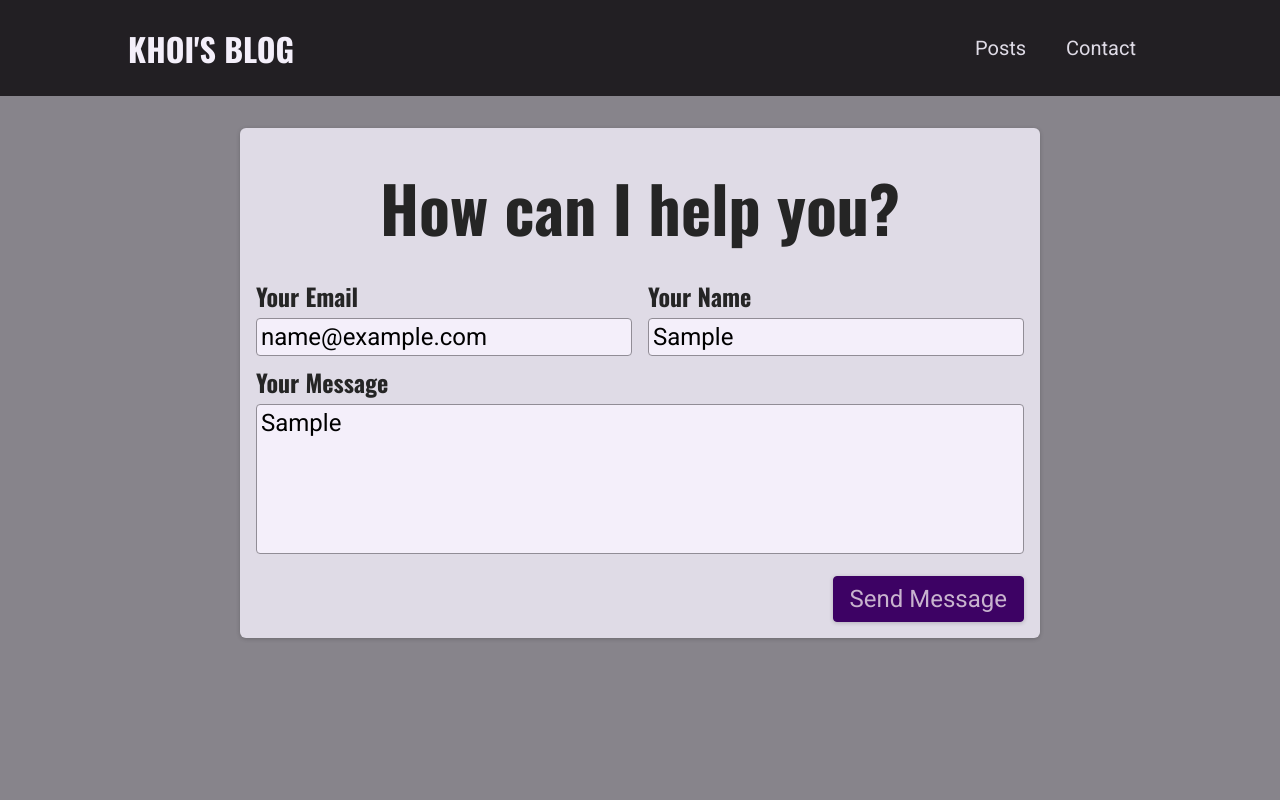
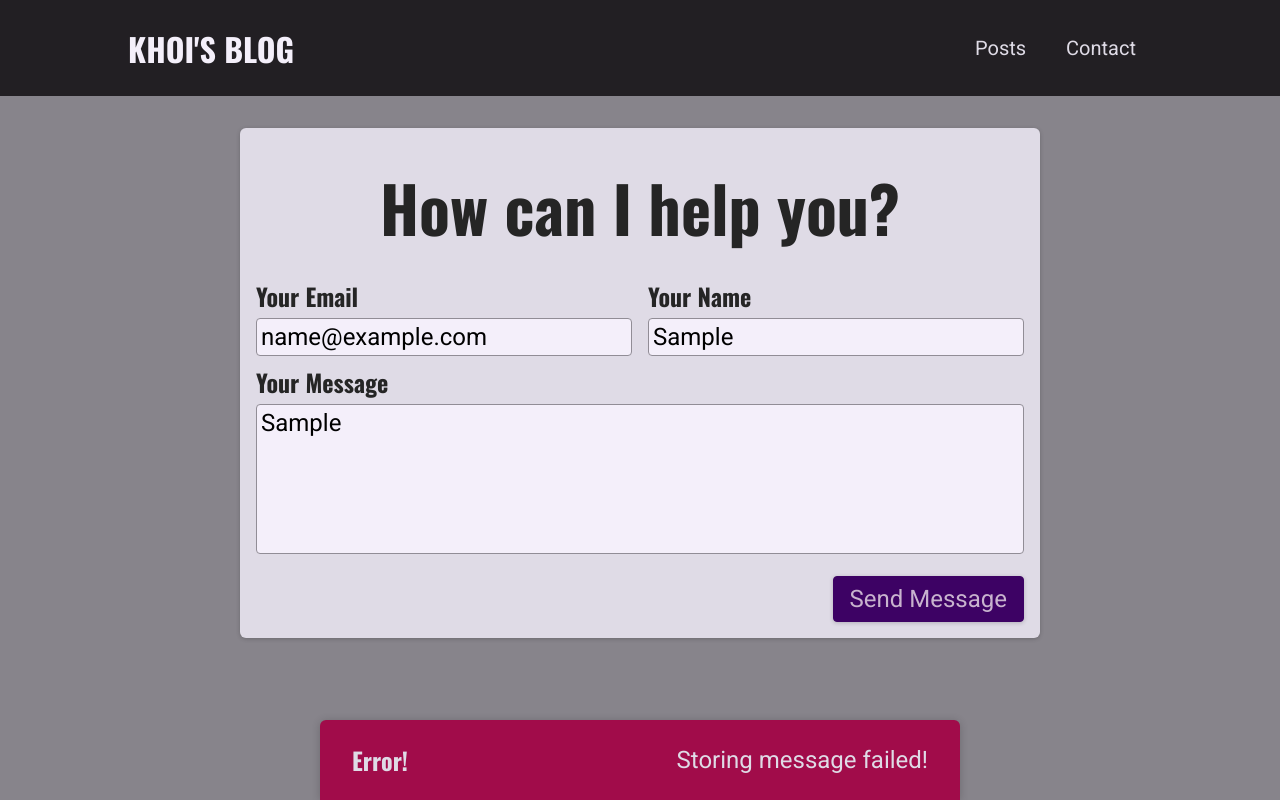
Before and after one commit to TranDinhKhoi2002/PersonalBlog, a Next.js app: page /contact in a window 1280 px wide. Both pictures are taken after typing "name@example.com", "Sample", "Sample" into the empty fields and a click on the button "Send Message". Built offline with nearby package versions, Linux system fonts and the light colour scheme; no server answers; the database is empty.

Commit message:
add UI feedback

```diff
--- a/components/contact/contact-form.js
+++ b/components/contact/contact-form.js
@@ -1,37 +1,94 @@
-import { useRef, useState } from "react";
+import { useEffect, useState } from "react";
+import Notification from "../ui/notification";
+
 import classes from "./contact-form.module.css";
+
+async function sendContactData(contactDetails) {
+  const response = await fetch("/api/contact", {
+    method: "POST",
+    body: JSON.stringify(contactDetails),
+    headers: {
+      "Content-Type": "application/json",
+    },
+  });
+
+  const data = await response.json();
+
+  if (!response.ok) {
+    throw new Error(data.message || "Something went wrong!");
+  }
+}
 
 function ContactForm() {
   const [enteredEmail, setEnteredEmail] = useState("");
   const [enteredName, setEnteredName] = useState("");
   const [enteredMessage, setEnteredMessage] = useState("");
+  const [requestStatus, setRequestStatus] = useState();
+  const [requestError, setRequestError] = useState();
 
-  function submitHandler(e) {
+  useEffect(() => {
+    if (requestStatus === "success" || requestStatus === "error") {
+      const timer = setTimeout(() => {
+        setRequestStatus(null);
+        setRequestError(null);
+      }, 3000);
+
+      return () => {
+        clearTimeout(timer);
+      };
+    }
+  }, [requestStatus]);
+
+  async function submitHandler(e) {
     e.preventDefault();
 
-    fetch("/api/contact", {
-      method: "POST",
-      body: JSON.stringify({
+    setRequestStatus("pending");
+    try {
+      await sendContactData({
         email: enteredEmail,
         name: enteredName,
         message: enteredMessage,
-      }),
-      headers: {
-        "Content-Type": "application/json",
-      },
-    })
-      .then((response) => response.json())
-      .then((data) => console.log(data));
+      });
+      setRequestStatus("success");
+      setEnteredEmail("");
+      setEnteredName("");
+      setEnteredMessage("");
+    } catch (error) {
+      setRequestError(error.message);
+      setRequestStatus("error");
+    }
+  }
 
-    // setEnteredEmail("");
-    // setEnteredName("");
-    // setEnteredMessage("");
+  let notification;
+
+  if (requestStatus === "pending") {
+    notification = {
+      status: "pending",
+      title: "Sending message...",
+      message: "Your message is on its way!",
+    };
+  }
+
+  if (requestStatus === "success") {
+    notification = {
+      status: "success",
+      title: "Success!",
+      message: "Message sent successfully!",
+    };
+  }
+
+  if (requestStatus === "error") {
+    notification = {
+      status: "error",
+      title: "Error!",
+      message: requestError,
+    };
   }
 
   return (
     <section className={classes.contact}>
       <h1>How can I help you?</h1>
-      <form onClick={submitHandler} className={classes.form}>
+      <form onSubmit={submitHandler} className={classes.form}>
         <div className={classes.controls}>
           <div className={classes.control}>
             <label htmlFor="email">Your Email</label>
@@ -68,6 +125,13 @@
           <button>Send Message</button>
         </div>
       </form>
+      {notification && (
+        <Notification
+          status={notification.status}
+          title={notification.title}
+          message={notification.message}
+        />
+      )}
     </section>
   );
 }
--- /dev/null
+++ b/components/ui/notification.js
@@ -0,0 +1,28 @@
+import ReactDOM from "react-dom";
+
+import classes from "./notification.module.css";
+
+function Notification(props) {
+  const { title, message, status } = props;
+
+  let statusClasses = "";
+
+  if (status === "success") {
+    statusClasses = classes.success;
+  }
+
+  if (status === "error") {
+    statusClasses = classes.error;
+  }
+
+  const cssClasses = `${classes.notification} ${statusClasses}`;
+
+  return (
+    <div className={cssClasses}>
+      <h2>{title}</h2>
+      <p>{message}</p>
+    </div>
+  );
+}
+
+export default Notification;
--- /dev/null
+++ b/components/ui/notification.module.css
@@ -0,0 +1,43 @@
+.notification {
+  display: flex;
+  justify-content: space-between;
+  align-items: center;
+  color: var(--color-grey-100);
+  background-color: var(--color-grey-800);
+  padding: 0 var(--size-8);
+  box-shadow: 0 1px 8px rgba(0, 0, 0, 0.2);
+  position: fixed;
+  height: 5rem;
+  bottom: 0;
+  width: 100%;
+  left: 0;
+  border-top-right-radius: 0;
+  border-top-left-radius: 0;
+}
+
+.notification h2 {
+  font-size: var(--size-6);
+  margin: 0;
+}
+
+.notification p {
+  margin: 0;
+}
+
+.success {
+  background-color: var(--color-success-500);
+  color: var(--color-grey-800);
+}
+
+.error {
+  background-color: var(--color-error-500);
+}
+
+@media (min-width: 768px) {
+  .notification {
+    width: 40rem;
+    left: calc(50% - 20rem);
+    border-top-right-radius: 6px;
+    border-top-left-radius: 6px;
+  }
+}
```
